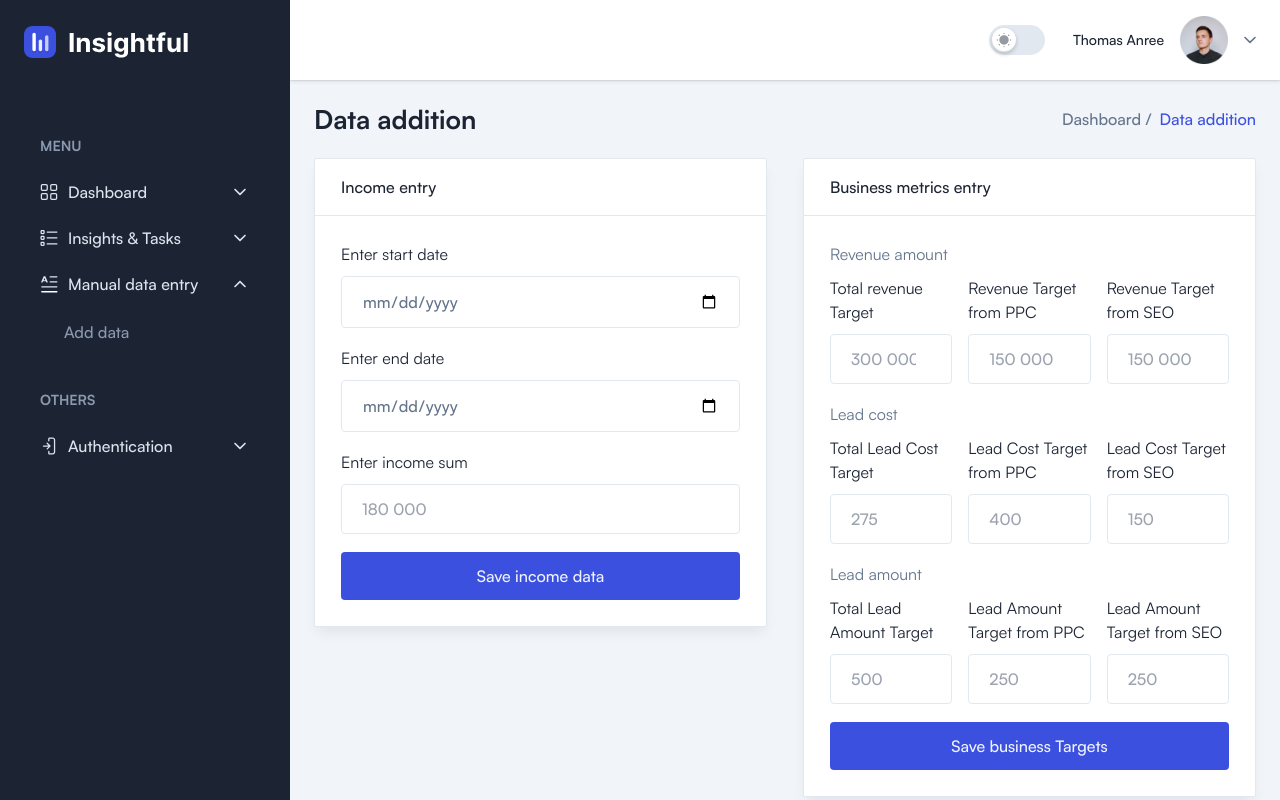
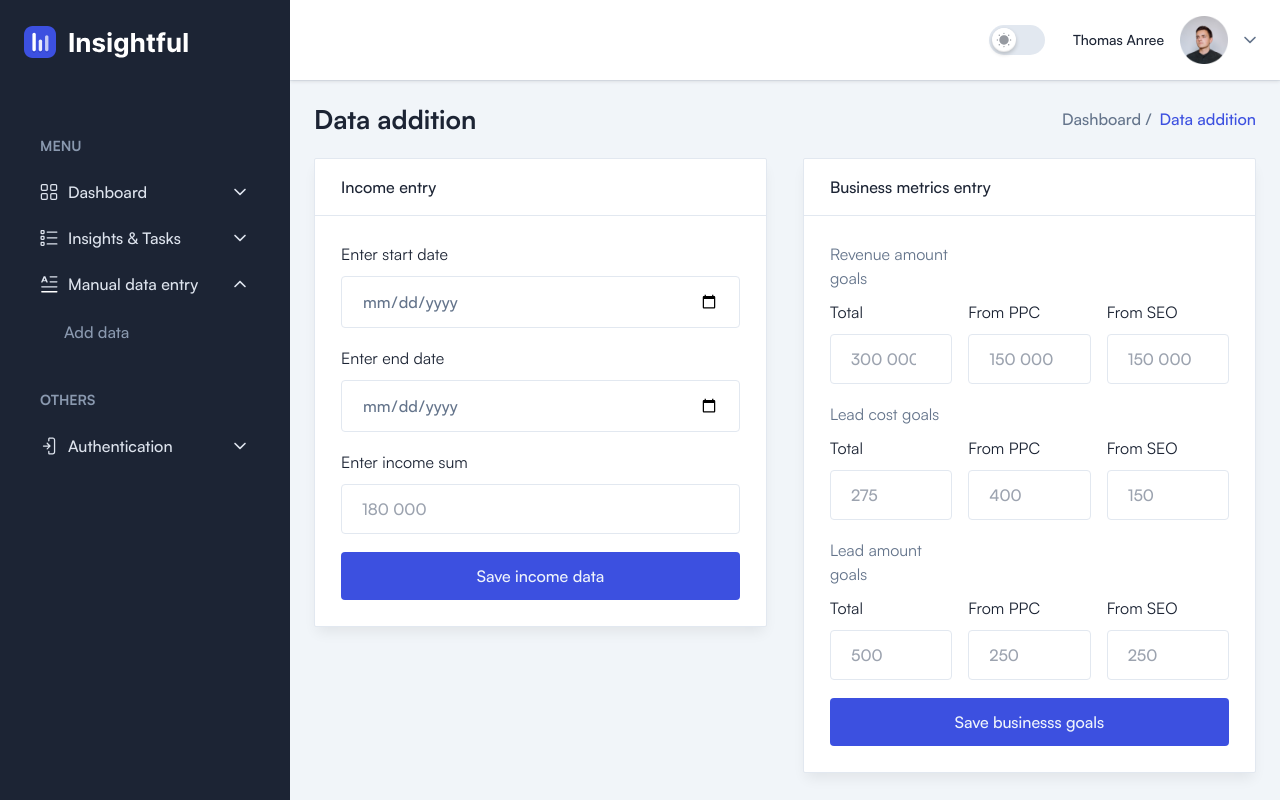
Before and after one commit to Vyachowski/business-dashboard, a React (Vite) app in the folder client/: page /manual-entry/data-addition in a window 1280 px wide. Built offline with nearby package versions, Linux system fonts and the light colour scheme.

Commit message:
chore: Reduce text in business goals form

```diff
--- a/client/src/pages/ManualDataEntry/DataAddition.tsx
+++ b/client/src/pages/ManualDataEntry/DataAddition.tsx
@@ -65,10 +65,10 @@ const DataAddition = () => {
               <div className="p-6.5">
                 <fieldset className="grid grid-cols-3 gap-4 items-end">
                   <div className="col-span-1">
-                    <legend className="mb-2.5">Revenue amount</legend>
+                    <legend className="mb-2.5">Revenue amount goals</legend>
                     <div className="mb-4.5">
                       <label className="mb-2.5 block text-black dark:text-white">
-                        Total revenue Target
+                        Total
                       </label>
                       <input
                           type="number"
@@ -80,7 +80,7 @@ const DataAddition = () => {
                   <div className="col-span-1">
                     <div className="mb-4.5">
                       <label className="mb-2.5 block text-black dark:text-white">
-                        Revenue Target from PPC
+                        From PPC
                       </label>
                       <input
                           type="number"
@@ -92,7 +92,7 @@ const DataAddition = () => {
                   <div className="col-span-1">
                     <div className="mb-4.5">
                       <label className="mb-2.5 block text-black dark:text-white">
-                        Revenue Target from SEO
+                        From SEO
                       </label>
                       <input
                           type="number"
@@ -104,10 +104,10 @@ const DataAddition = () => {
                 </fieldset>
                 <fieldset className="grid grid-cols-3 gap-4 items-end">
                   <div className="col-span-1">
-                    <legend className="mb-2.5">Lead cost</legend>
+                    <legend className="mb-2.5">Lead cost goals</legend>
                     <div className="mb-4.5">
                       <label className="mb-2.5 block text-black dark:text-white">
-                        Total Lead Cost Target
+                        Total
                       </label>
                       <input
                           type="number"
@@ -119,7 +119,7 @@ const DataAddition = () => {
                   <div className="col-span-1">
                     <div className="mb-4.5">
                       <label className="mb-2.5 block text-black dark:text-white">
-                        Lead Cost Target from PPC
+                        From PPC
                       </label>
                       <input
                           type="number"
@@ -131,7 +131,7 @@ const DataAddition = () => {
                   <div className="col-span-1">
                     <div className="mb-4.5">
                       <label className="mb-2.5 block text-black dark:text-white">
-                        Lead Cost Target from SEO
+                        From SEO
                       </label>
                       <input
                           type="number"
@@ -143,10 +143,10 @@ const DataAddition = () => {
                 </fieldset>
                 <fieldset className="grid grid-cols-3 gap-4 items-end">
                   <div className="col-span-1">
-                    <legend className="mb-2.5">Lead amount</legend>
+                    <legend className="mb-2.5">Lead amount goals</legend>
                     <div className="mb-4.5">
                       <label className="mb-2.5 block text-black dark:text-white">
-                        Total Lead Amount Target
+                        Total
                       </label>
                       <input
                           type="number"
@@ -158,7 +158,7 @@ const DataAddition = () => {
                   <div className="col-span-1">
                     <div className="mb-4.5">
                       <label className="mb-2.5 block text-black dark:text-white">
-                        Lead Amount Target from PPC
+                        From PPC
                       </label>
                       <input
                           type="number"
@@ -170,7 +170,7 @@ const DataAddition = () => {
                   <div className="col-span-1">
                     <div className="mb-4.5">
                       <label className="mb-2.5 block text-black dark:text-white">
-                        Lead Amount Target from SEO
+                        From SEO
                       </label>
                       <input
                           type="number"
@@ -181,7 +181,7 @@ const DataAddition = () => {
                   </div>
                 </fieldset>
                 <button className="flex w-full justify-center rounded bg-primary p-3 font-medium text-gray">
-                  Save business Targets
+                  Save businesss goals
                 </button>
               </div>
             </form>
```
